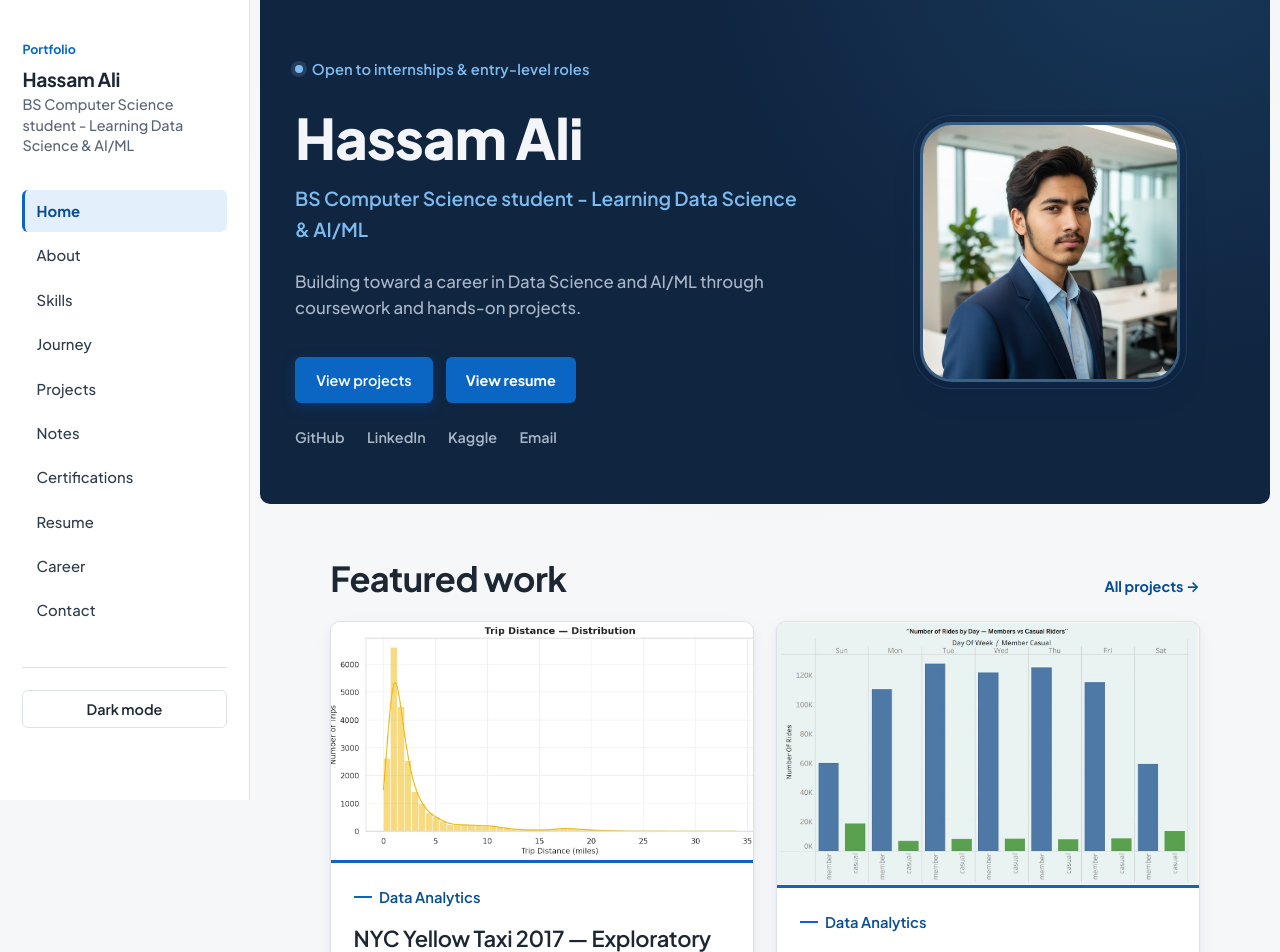
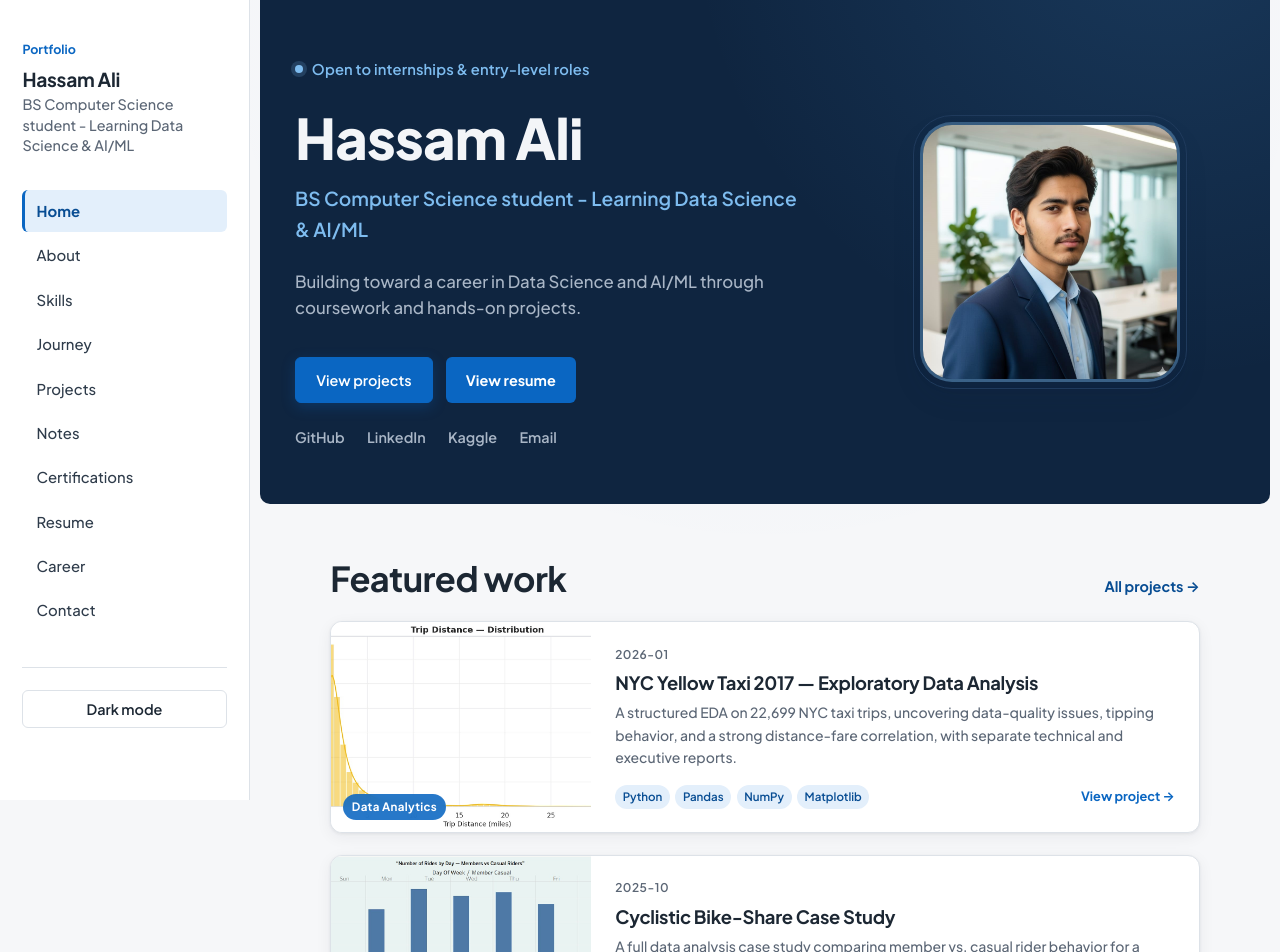
Before and after one commit to thehassamali-commits/portfolio, a React (Vite) app: page / in a window 1280 px wide. Shown: the top 952 px of the page. Built offline with nearby package versions, Linux system fonts and the light colour scheme.

Commit message:
project blocks

```diff
--- a/src/components/ProjectCard.css
+++ b/src/components/ProjectCard.css
@@ -1,57 +1,148 @@
+/* ---- Horizontal project card ---- */
 .project-card {
-  display: flex;
-  flex-direction: column;
+  display: grid;
+  grid-template-columns: 260px 1fr;
+  min-height: 200px;
+  background: var(--color-surface);
+  border: 1px solid var(--color-border);
+  border-radius: 12px;
   overflow: hidden;
   text-decoration: none;
   color: var(--color-ink);
-  transition: transform var(--transition), box-shadow var(--transition), border-color var(--transition);
+  box-shadow: 0 1px 3px rgba(26,39,50,0.07), 0 4px 16px rgba(26,39,50,0.06);
+  transition: transform 180ms ease, box-shadow 180ms ease, border-color 180ms ease;
 }
+
 .project-card:hover {
-  transform: translateY(-4px);
-  box-shadow: var(--shadow-lift);
+  transform: translateY(-3px);
   border-color: var(--color-accent);
+  box-shadow: 0 4px 12px rgba(10,102,194,0.12), 0 16px 36px rgba(10,102,194,0.10);
   text-decoration: none;
 }
 
-.project-card-thumb {
-  aspect-ratio: 16/9;
-  background: linear-gradient(135deg, var(--color-accent-soft), var(--color-surface-alt));
+/* ---- Left: fixed-width image column ---- */
+.project-card-image {
   position: relative;
+  overflow: hidden;
+  background: var(--color-surface-alt);
+  flex-shrink: 0;
 }
-.project-card-thumb::after {
-  content: "";
-  position: absolute;
-  inset: 0;
-  background: linear-gradient(180deg, transparent 60%, rgba(0,0,0,0.05));
-}
-.project-card-thumb img {
+
+.project-card-image img {
   width: 100%;
   height: 100%;
   object-fit: cover;
-  position: relative;
-  z-index: 1;
+  display: block;
+  transition: transform 260ms ease;
 }
 
-.project-card-body {
-  padding: var(--space-3);
-  flex: 1;
+.project-card:hover .project-card-image img {
+  transform: scale(1.05);
+}
+
+/* Category badge pinned to bottom-left of image */
+.project-card-category {
+  position: absolute;
+  bottom: 12px;
+  left: 12px;
+  background: rgba(10, 102, 194, 0.88);
+  color: #fff;
+  font-size: 0.72rem;
+  font-weight: 700;
+  padding: 0.3em 0.75em;
+  border-radius: 999px;
+  letter-spacing: 0.03em;
+  backdrop-filter: blur(4px);
+}
+
+/* ---- Right: content column — flex column so bottom always sticks ---- */
+.project-card-content {
+  padding: 1.4rem 1.5rem;
   display: flex;
   flex-direction: column;
-  border-top: 3px solid var(--color-accent);
+  justify-content: space-between;
+  gap: 1rem;
+  min-width: 0;
 }
-.project-card-body h3 {
-  margin: 0.2em 0 0.4em;
+
+.project-card-top {
+  display: flex;
+  flex-direction: column;
+  gap: 0.4rem;
 }
-.project-card-body p {
-  font-size: var(--fs-small);
+
+.project-card-date {
+  font-size: 0.75rem;
+  font-weight: 600;
   color: var(--color-text-muted);
-  margin-bottom: var(--space-2);
+  letter-spacing: 0.04em;
+}
+
+.project-card-title {
+  font-size: 1.15rem;
+  font-weight: 700;
+  color: var(--color-ink);
+  margin: 0;
+  line-height: 1.3;
+}
+
+.project-card-summary {
+  font-size: 0.875rem;
+  color: var(--color-text-muted);
+  line-height: 1.6;
+  margin: 0;
+  /* Clamp to exactly 3 lines so all cards show the same text height */
+  display: -webkit-box;
+  -webkit-line-clamp: 3;
+  -webkit-box-orient: vertical;
+  overflow: hidden;
+}
+
+/* ---- Bottom: tags + CTA always pinned to bottom ---- */
+.project-card-bottom {
+  display: flex;
+  align-items: center;
+  justify-content: space-between;
+  gap: 0.5rem;
+  flex-wrap: wrap;
 }
 
 .project-card-tags {
   display: flex;
   flex-wrap: wrap;
-  gap: 0.4em;
-  margin-top: auto;
-  padding-top: var(--space-2);
+  gap: 0.35rem;
 }
+
+.project-tag {
+  font-size: 0.72rem;
+  font-weight: 600;
+  padding: 0.25em 0.65em;
+  border-radius: 999px;
+  background: var(--color-accent-soft);
+  color: var(--color-accent-strong);
+}
+
+.project-card-cta {
+  font-size: 0.8rem;
+  font-weight: 700;
+  color: var(--color-accent);
+  white-space: nowrap;
+  flex-shrink: 0;
+}
+
+.project-card:hover .project-card-cta {
+  color: var(--color-accent-strong);
+}
+
+/* ---- Responsive: stack vertically on narrow screens ---- */
+@media (max-width: 680px) {
+  .project-card {
+    grid-template-columns: 1fr;
+    grid-template-rows: 180px auto;
+    min-height: unset;
+  }
+
+  .project-card-image {
+    height: 180px;
+  }
+}
--- a/src/components/ProjectCard.jsx
+++ b/src/components/ProjectCard.jsx
@@ -1,25 +1,30 @@
 import { Link } from "react-router-dom";
-import { asset } from "../utils/asset";
 import "./ProjectCard.css";
 
 export default function ProjectCard({ project }) {
   return (
-    <Link to={`/projects/${project.slug}`} className="project-card card">
-      <div className="project-card-thumb">
+    <Link to={`/projects/${project.slug}`} className="project-card">
+      <div className="project-card-image">
         <img
-          src={asset(project.thumbnail)}
+          src={project.thumbnail}
           alt=""
           onError={(e) => (e.target.style.display = "none")}
         />
+        <span className="project-card-category">{project.category}</span>
       </div>
-      <div className="project-card-body">
-        <span className="eyebrow">{project.category}</span>
-        <h3>{project.title}</h3>
-        <p>{project.summary}</p>
-        <div className="project-card-tags">
-          {project.tech.slice(0, 4).map((t) => (
-            <span className="tag" key={t}>{t}</span>
-          ))}
+      <div className="project-card-content">
+        <div className="project-card-top">
+          <span className="project-card-date">{project.date}</span>
+          <h3 className="project-card-title">{project.title}</h3>
+          <p className="project-card-summary">{project.summary}</p>
+        </div>
+        <div className="project-card-bottom">
+          <div className="project-card-tags">
+            {project.tech.slice(0, 4).map((t) => (
+              <span className="project-tag" key={t}>{t}</span>
+            ))}
+          </div>
+          <span className="project-card-cta">View project →</span>
         </div>
       </div>
     </Link>
--- a/src/pages/Home.css
+++ b/src/pages/Home.css
@@ -168,11 +168,11 @@ a.resume-btn:hover {
   font-weight: 700;
 }
 
+/* ---- Project grid: single-column stack for horizontal cards ---- */
 .project-grid {
-  display: grid;
-  grid-template-columns: repeat(auto-fill, minmax(290px, 1fr));
+  display: flex;
+  flex-direction: column;
   gap: var(--space-3);
-  align-items: stretch;
 }
 
 @media (max-width: 760px) {
--- a/src/pages/Projects.css
+++ b/src/pages/Projects.css
@@ -41,8 +41,15 @@
   border: 1px solid var(--color-border);
   background: var(--color-surface);
   color: var(--color-ink);
+  flex: 1 1 220px;
   min-width: 220px;
-  flex: 1 1 220px;
+}
+
+/* Single-column stack for horizontal cards */
+.project-grid {
+  display: flex;
+  flex-direction: column;
+  gap: var(--space-3);
 }
 
 @media (max-width: 560px) {
```
